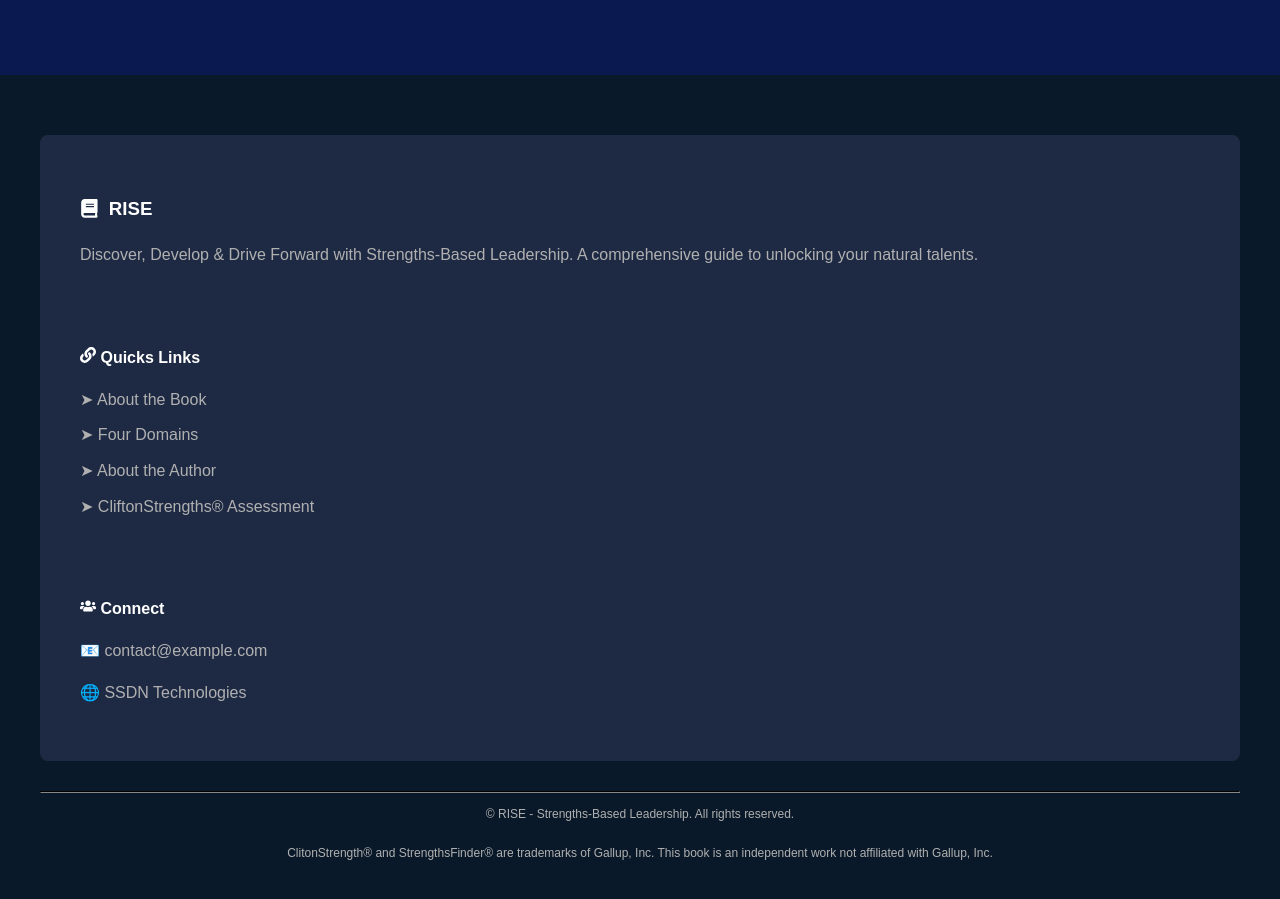
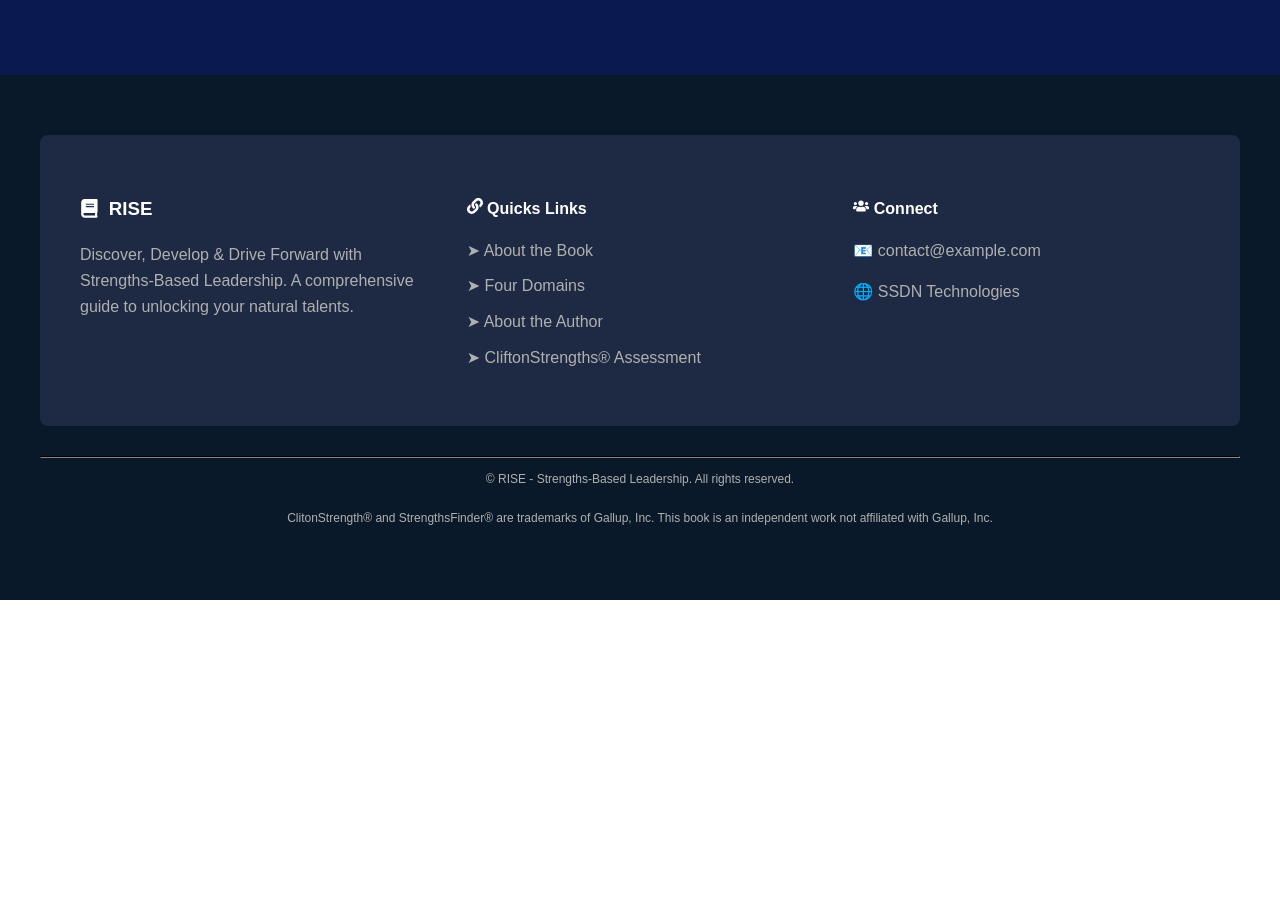
Before and after one commit to snehakhurana2104-afk/rise-portfolio, a React (Vite) app: page / in a window 1280 px wide. Shown: the part 3280-4179 px from the top of the page. After the commit the page ends 3880 px from the top, so only its background shows below. Built offline with nearby package versions, Linux system fonts and the light colour scheme.

Commit message:
Final changes

```diff
--- a/src/components/Footer.jsx
+++ b/src/components/Footer.jsx
@@ -8,7 +8,7 @@ export default function Footer() {
                 padding: '40px',
                 borderRadius: '8px',
                 display: 'grid',
-                gridTemplateColumns: 'repeat(auto-fit, minimax(250px, 1fr))',
+                gridTemplateColumns: 'repeat(auto-fit, minmax(250px, 1fr))',
                 gap: '40px'
             }}>
             <div>
```
